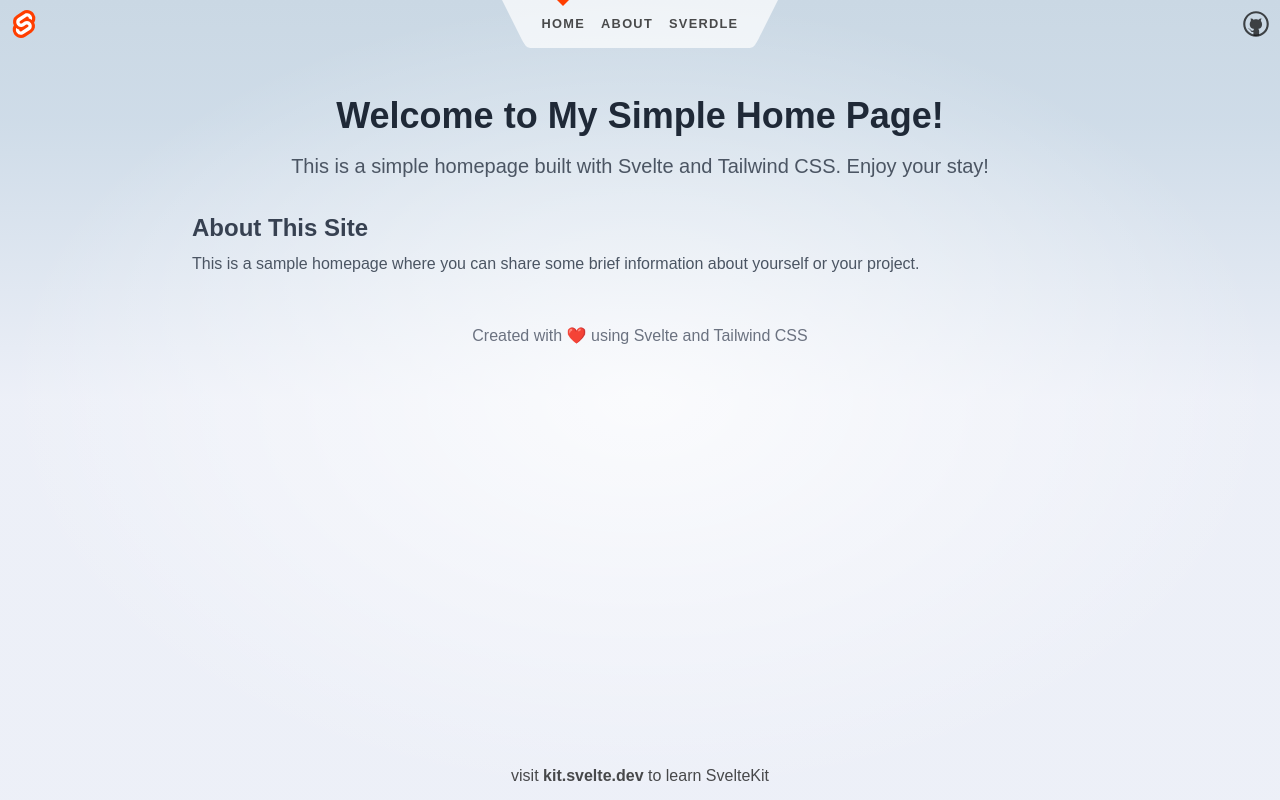
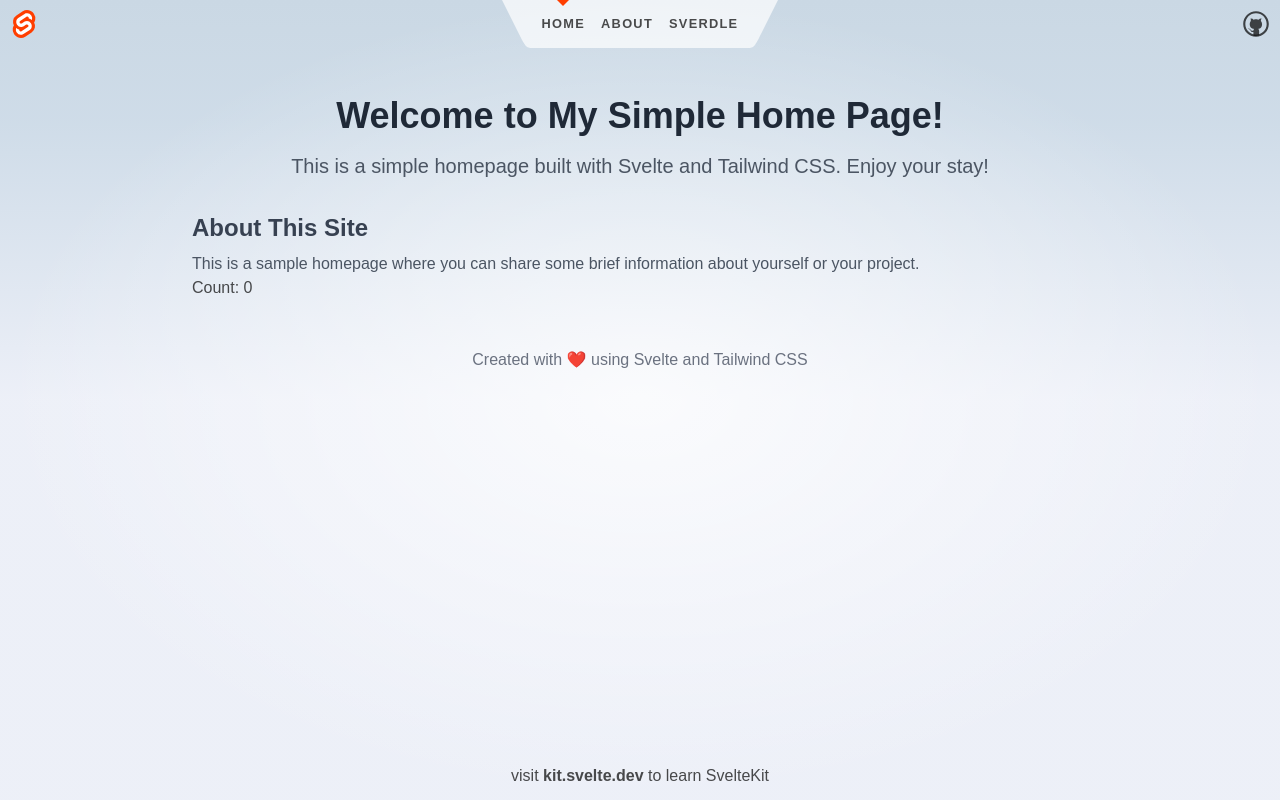
Before and after one commit to JustArmaan/svelteIsCool, a SvelteKit app: page / in a window 1280 px wide. Built offline with nearby package versions, Linux system fonts and the light colour scheme.

Commit message:
wow, scripts, not need of statessgit add .

```diff
--- a/src/routes/+page.svelte
+++ b/src/routes/+page.svelte
@@ -1,6 +1,11 @@
 <script>
 	let title = "Welcome to My Simple Home Page!";
 	let description = "This is a simple homepage built with Svelte and Tailwind CSS. Enjoy your stay!";
+	let count = 0;
+
+	function increment() {
+	  count += 1;
+	}
   </script>
 
   <main class="container mx-auto px-4 py-8">
@@ -11,6 +16,7 @@
 	  <div class="content pl-8">
 		<h2 class="text-2xl font-semibold text-gray-700">About This Site</h2>
 		<p class="mt-2 text-gray-600">This is a sample homepage where you can share some brief information about yourself or your project.</p>
+		<button on:click={increment}>Count: {count}</button>
 	  </div>
 	</section>
 
```
